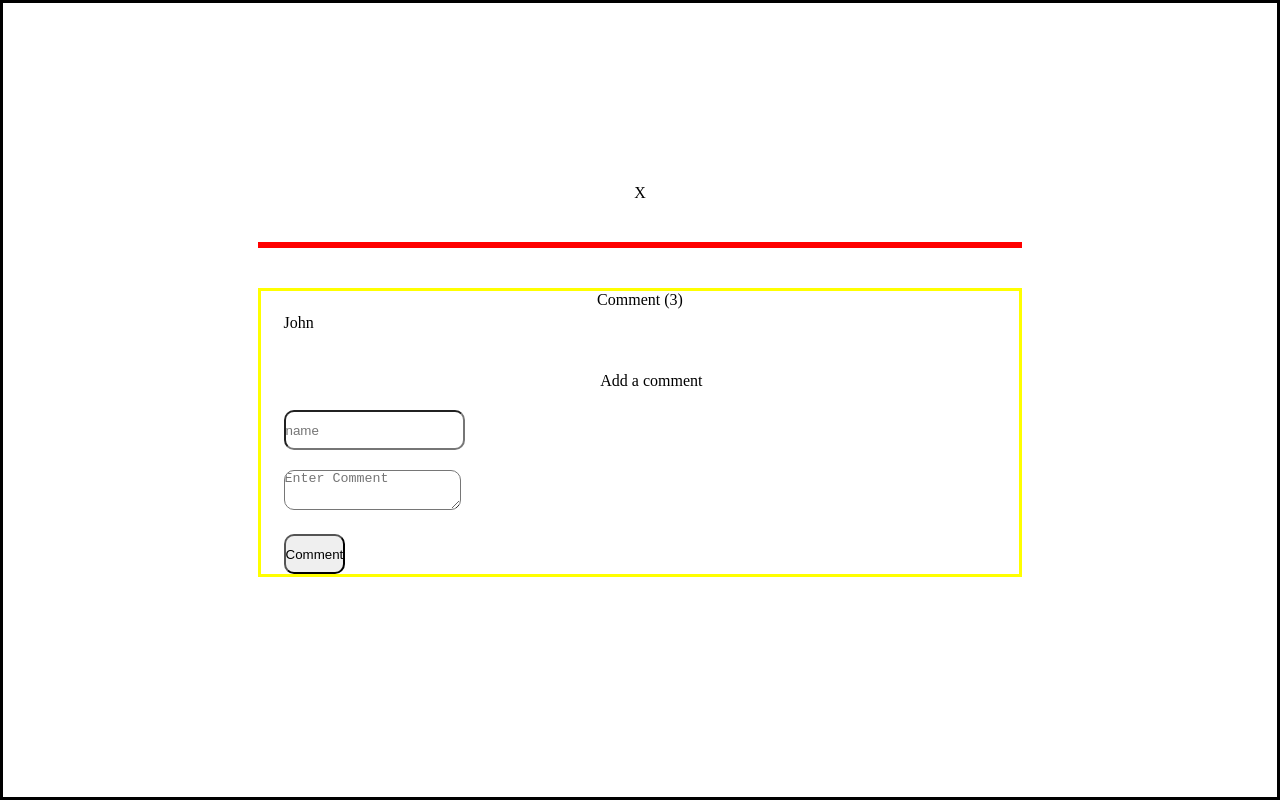
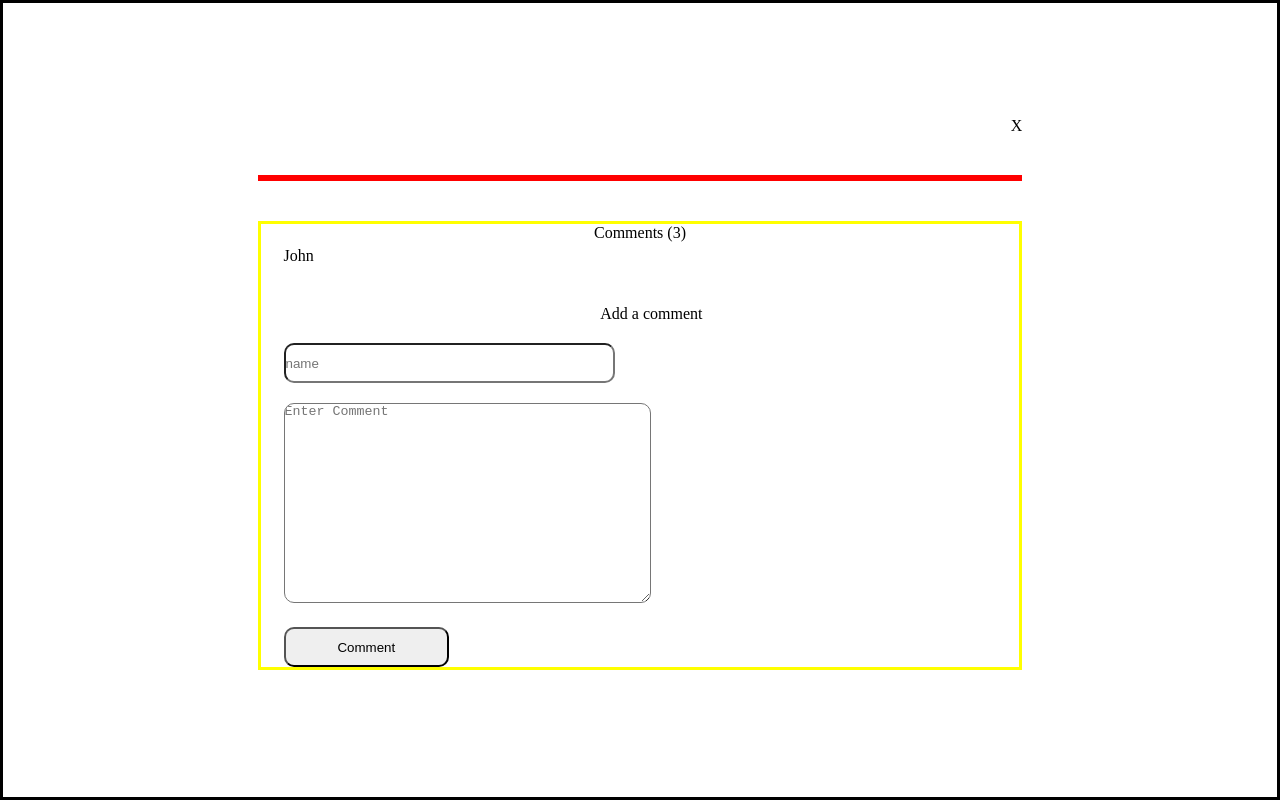
Before and after one commit to ndorrh/FinalCapstoneJavascript, a website built with webpack: page src/index.html in a window 1280 px wide. Built offline with nearby package versions, Linux system fonts and the light colour scheme; no server answers.

Commit message:
Add style for comment popup to match wireframe

```diff
--- a/src/index.html
+++ b/src/index.html
@@ -23,7 +23,7 @@
       <div id="meal-details"></div>
       <div class="form-comment">
         <div id="previous-comments-container">
-          <p id="comment-header">Comment (3)</p>
+          <p id="comment-header">Comments (3)</p>
           <ul id="prev-comments">
             <li class="comment-prev">John</li>
           </ul>
@@ -40,7 +40,7 @@
           </div>
 
           <div>
-            <button type="summit" id="comment">Comment</button>
+            <button type="summit" id="commentBtn">Comment</button>
           </div>
         </form>
       </div>
--- a/src/style.css
+++ b/src/style.css
@@ -2,10 +2,6 @@
   box-sizing: border-box;
   padding: 0;
   margin: 0;
-}
-
-body {
-  positio: absolute;
 }
 
 ul {
@@ -125,23 +121,29 @@ form {
 
 input,
 textarea,
-#comment {
+#commentBtn {
   border-radius: 10px;
 }
 
 input {
-  max-width: 450px;
+  width: 45%;
   height: 40px;
 }
 
-#comment {
-  max-width: 225px;
+#commentBtn {
+  width: 22.5%;
   height: 40px;
 }
 
 textarea {
-  max-width: 500px;
+  width: 50%;
   height: 200px;
+}
+
+#closeBtn {
+  width: 60%;
+  text-align: right;
+  margin-top: 2%;
 }
 
 header,
```
